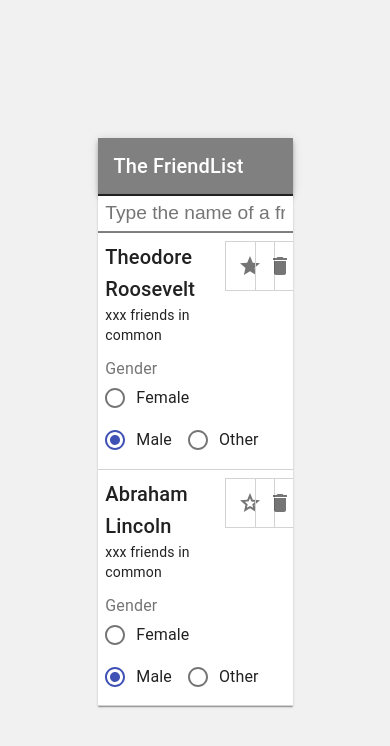
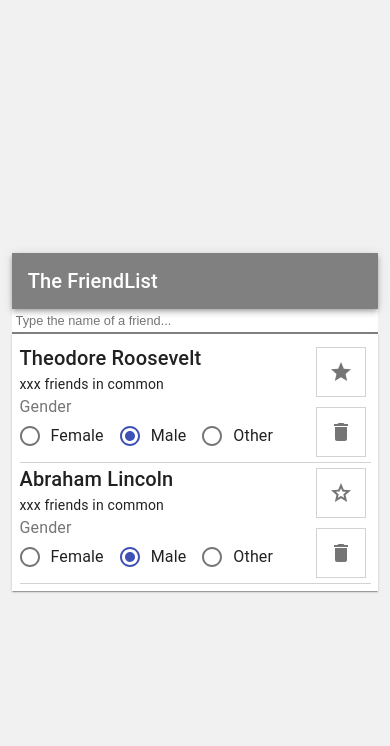
Before and after one commit to ANANDKNIT/friend-list, a React (Create React App) app: page / in a window 390 px wide. Shown: the top 746 px of the page. Built offline with nearby package versions, Linux system fonts and the light colour scheme.

Commit message:
added media query for the tablet and mobile

```diff
--- a/src/App.css
+++ b/src/App.css
@@ -3,8 +3,8 @@
   flex-direction: column;
   justify-content: center;
   align-items: center;
-  height: 100vh;
   background-color: #f2f1f2;
+  min-height: 100vh;
 }
 
 .card {
@@ -13,39 +13,70 @@
   min-width: 50%;
   max-width: 50%;
   border-radius: 0 !important;
-  overflow-y: auto !important;
-  z-index: 1;
+  padding: 2%;
 }
 
 .friend-list-heading {
   background-color: gray !important;
-  min-width: 50%;
-  max-width: 50%;
-  z-index: 0 !important;
+  min-width: 54%;
+  max-width: 54%;
 }
-
+.button-wrapper {
+  position: absolute;
+  right: 25%;
+}
 .friend-button {
   border: 1px solid lightgray !important;
   border-radius: 0 !important;
+  margin: 5px !important;
 }
 
 .grid-container {
-  border-bottom: 1px solid lightgray;
-  min-height: 145px;
-  padding: 4%;
+  display: flex;
+  flex-direction: row;
 }
 
 .text-field {
-  height: 20px;
+  display: flex;
+  min-width: 52%;
+  max-width: 52%;
+  height: 1rem !important;
   border-left: none;
   border-right: none;
+  border-top: none;
   border-bottom: 2px solid gray !important;
-  padding: 4% !important;
+  padding: 1% !important;
   font-size: 1.2rem;
 }
 
+.friend-gender {
+  padding-top: 0.5rem;
+  padding-bottom: 1rem;
+  width: 100% !important;
+  border-bottom: 1px solid lightgray;
+}
 
-.friend-gender {
-  padding-top: 1rem;
-  width: 100% !important;
+@media only screen and (max-width: 600px) {
+  .button-wrapper {
+    display: grid;
+    right: 5%
+  }
+  .card {
+    min-width: 90%;
+    max-width: 90%;
+  }
+  .text-field {
+    min-width: 92%;
+    max-width: 92%;
+    font-size: 0.8rem;
+  }
+  .friend-list-heading {
+    max-width: 94%;
+    font-size: 0.5rem;
+  }
+  .friend-gender {
+    padding-top: 0.3rem;
+    padding-bottom: 0.3rem;
+    font-size: 0.5rem;
+  }
 }
--- a/src/component/CreateFriendList.js
+++ b/src/component/CreateFriendList.js
@@ -1,12 +1,11 @@
 import React from "react";
 import { connect } from "react-redux";
 import * as ActionTypes from "../store/actions/FriendListActions";
-import { Card } from "@material-ui/core";
 
 let id = 10;
 
 const TweetUI = props => {
-  //  React Hook useState instead of state
+  //  React Hook useState instead of state 16.8
   const [friendName, setFriendName] = React.useState("");
 
   const handleChange = event => {
@@ -28,17 +27,15 @@ const TweetUI = props => {
   };
 
   return (
-    <Card className="card">
     <input
       type="text"
       id="friend-name"
-            placeholder="Type the name of a friend"
+      placeholder="Type the name of a friend..."
       value={friendName}
       onChange={handleChange}
       onKeyPress={handleChange}
       className="text-field"
     />
-    </Card>
   );
 };
 
@@ -53,7 +50,4 @@ const mapDispatchToProps = dispatch => {
   };
 };
 
-export default connect(
-  mapStateToProps,
-  mapDispatchToProps
-)(TweetUI);
+export default connect(mapStateToProps, mapDispatchToProps)(TweetUI);
--- a/src/component/Gender.js
+++ b/src/component/Gender.js
@@ -30,19 +30,19 @@ const GenderView = props => {
           <FormControlLabel
             labelPlacement="end"
             value="female"
-            control={<Radio color="primary" />}
+            control={<Radio color="primary" fontSize="small" />}
             label="Female"
           />
           <FormControlLabel
             labelPlacement="end"
             value="male"
-            control={<Radio color="primary" />}
+            control={<Radio color="primary" fontSize="small" />}
             label="Male"
           />
           <FormControlLabel
             labelPlacement="end"
             value="other"
-            control={<Radio color="primary" />}
+            control={<Radio color="primary" fontSize="small" />}
             label="Other"
           />
         </RadioGroup>
--- a/src/component/ShowFriendsList.js
+++ b/src/component/ShowFriendsList.js
@@ -1,11 +1,12 @@
 import React from "react";
 import { connect } from "react-redux";
 import * as ActionTypes from "../store/actions/FriendListActions";
-import { Card, Typography, Grid, IconButton } from "@material-ui/core";
+import { Card, Typography, IconButton } from "@material-ui/core";
 import DeleteIcon from "@material-ui/icons/Delete";
 import FavouriteSelectedIcon from "@material-ui/icons/Grade";
 import FavouriteIcon from "@material-ui/icons/GradeOutlined";
 import ManageGender from "./Gender";
+
 const ShowFriends = props => {
   // return null if friend list is empty
   if (!props.friendsList) {
@@ -16,31 +17,35 @@ const ShowFriends = props => {
     <Card className="card">
       {props.friendsList.map(item => {
         return (
-          <Grid container key={item.id} className="grid-container">
-            <Grid item xs={8}>
+          <React.Fragment key={item.id}>
+            <div className="grid-container">
+              <div>
                 <Typography variant="h6" component="h6">
                   {item.friendName}
                 </Typography>
                 <Typography variant="body2">xxx friends in common</Typography>
-            </Grid>
-            <Grid item xs={2}>
+              </div>
+              <div className="button-wrapper">
                 <IconButton
                   className="friend-button"
-                onClick={() => props.handleUpdate(item)}
+                  onClick={() => props.handleFavourite(item)}
                 >
-                {item.favourite ? <FavouriteSelectedIcon /> : <FavouriteIcon />}
+                  {item.favourite ? (
+                    <FavouriteSelectedIcon />
+                  ) : (
+                    <FavouriteIcon />
+                  )}
                 </IconButton>
-            </Grid>
-            <Grid item xs={2}>
                 <IconButton
                   className="friend-button"
                   onClick={() => props.handleDelete(item.id)}
                 >
                   <DeleteIcon />
                 </IconButton>
-            </Grid>
+              </div>
+            </div>
             <ManageGender item={item} />
-          </Grid>
+          </React.Fragment>
         );
       })}
     </Card>
@@ -56,8 +61,12 @@ const mapStateToProps = state => {
 const mapDispatchToProps = dispatch => {
   return {
     handleDelete: id => dispatch({ type: ActionTypes.DELETE_FRIEND, id }),
-    handleUpdate: item => dispatch({ type: ActionTypes.CHANGE_FAVOURITE_LIST, item })
+    handleFavourite: item =>
+      dispatch({ type: ActionTypes.CHANGE_FAVOURITE_LIST, item })
   };
 };
 
-export default connect(mapStateToProps, mapDispatchToProps)(ShowFriends);
+export default connect(
+  mapStateToProps,
+  mapDispatchToProps
+)(ShowFriends);
```
Lines whose indentation alone changed are shown as unchanged.
